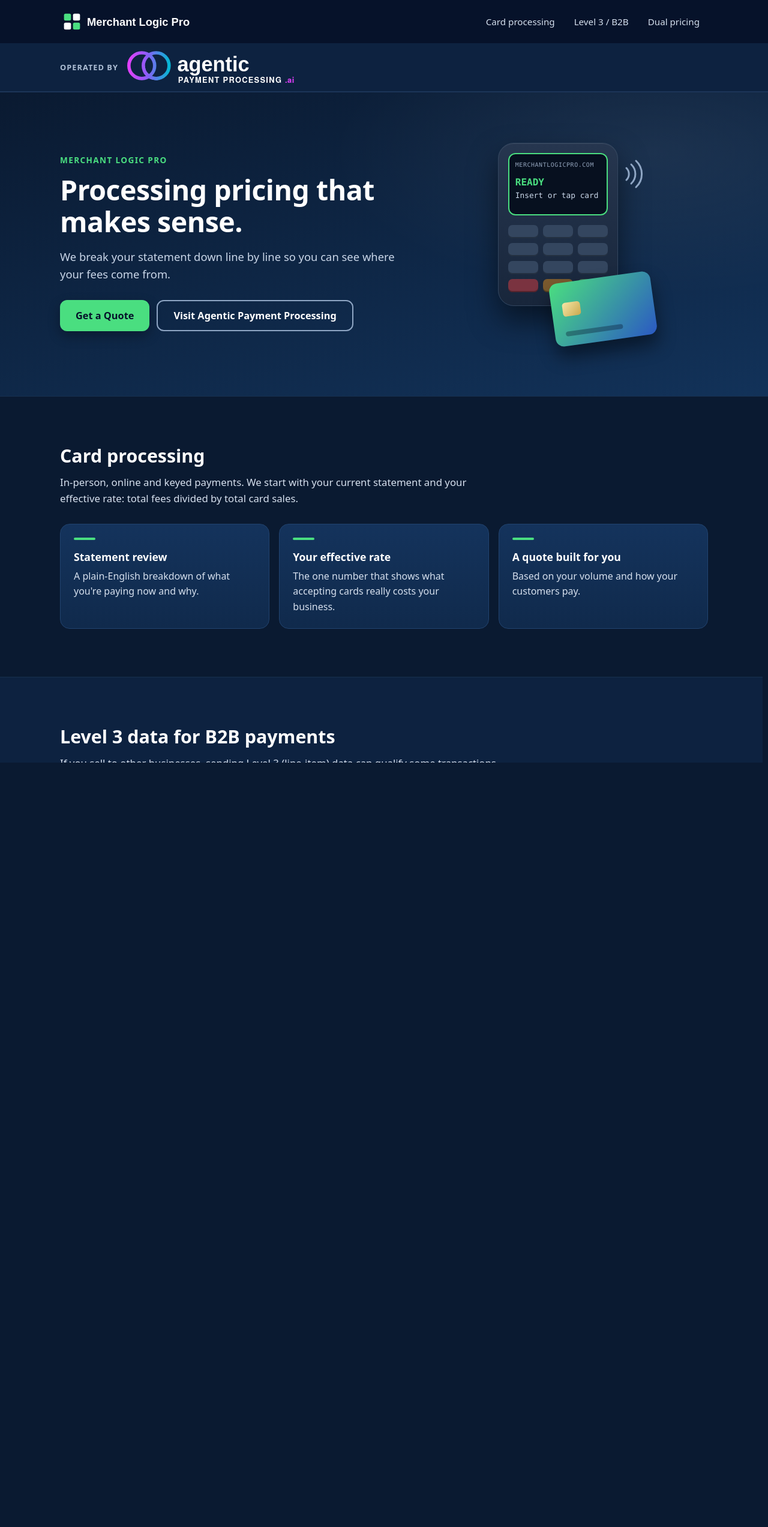
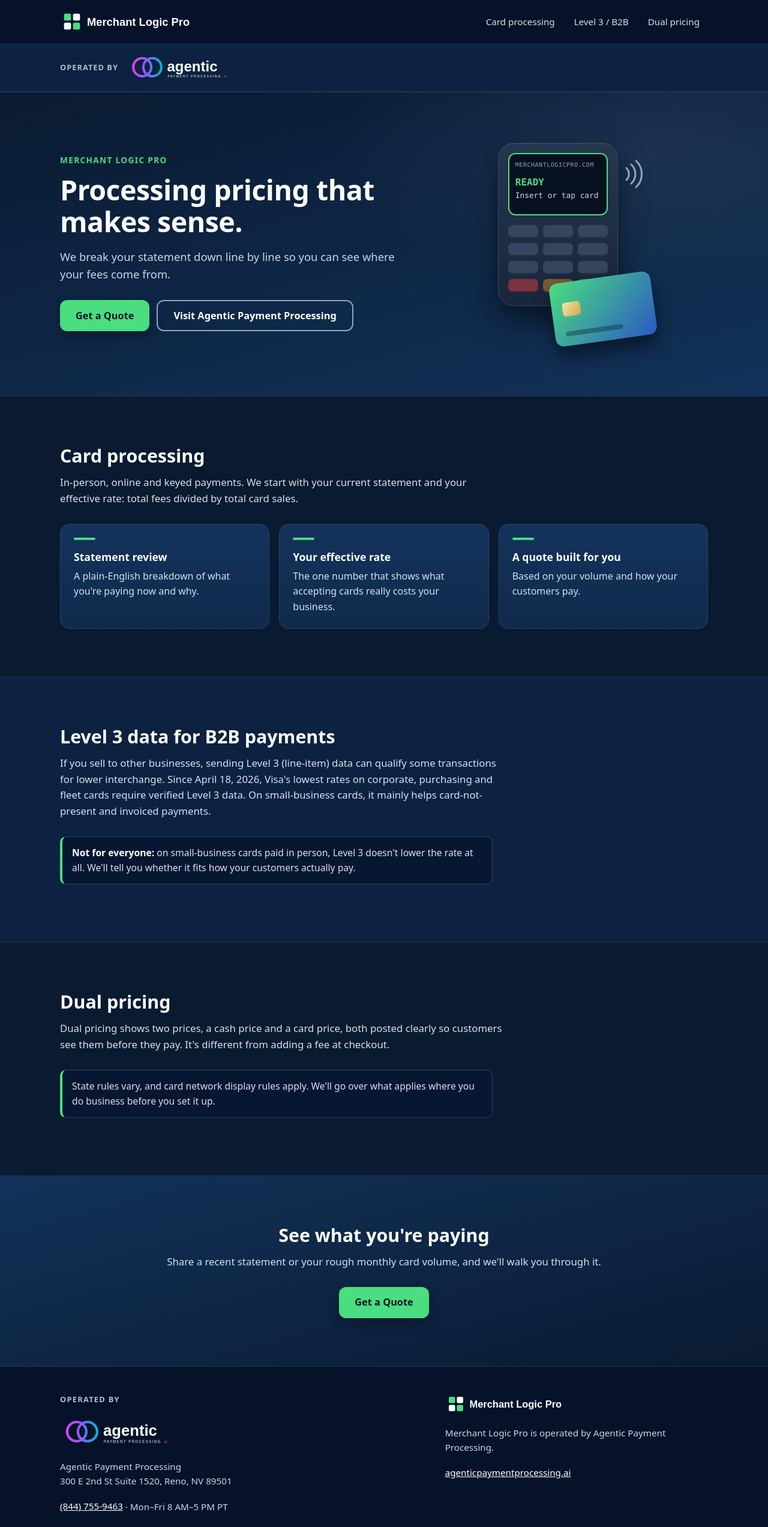
Before and after one commit to chrisgriego-debug/lp-merchantlogicpro-com, a plain HTML site: page index.html in a window 1280 px wide. Shown: the top 2545 px of the page at 60% size. Drawn offline with Linux system fonts and the light colour scheme.

Commit message:
Use original Agentic logo

```diff
--- a/index.html
+++ b/index.html
@@ -54,7 +54,7 @@
 </style></head><body><a class="skip" href="#main">Skip to content</a>
 <header><div class="wrap hbar"><a class="brand" href="#top" aria-label="Merchant Logic Pro, top of page"><img src="logo.svg" alt="Merchant Logic Pro"></a>
 <nav aria-label="Page sections"><a href="#processing">Card processing</a><a href="#level3">Level 3 / B2B</a><a href="#dual">Dual pricing</a></nav></div>
-<div class="opstrip"><div class="wrap"><span>Operated by</span><img class="aglogo" src="agentic-logo-legible.svg" alt="Agentic Payment Processing" width="296" height="60"></div></div></header>
+<div class="opstrip"><div class="wrap"><span>Operated by</span><img class="aglogo" src="agentic-logo.svg" alt="Agentic Payment Processing" width="234" height="60"></div></div></header>
 <main id="main"><section class="hero" id="top"><div class="wrap"><div><span class="eyebrow">Merchant Logic Pro</span><h1>Processing pricing that makes sense.</h1><p class="lead">We break your statement down line by line so you can see where your fees come from.</p>
 <div class="ctas"><a class="btn btn-p" href="https://agenticpaymentprocessing.ai">Get a Quote</a><a class="btn btn-s" href="https://agenticpaymentprocessing.ai">Visit Agentic Payment Processing</a></div></div>
 <div class="art" aria-hidden="true"><div class="term"><div class="screen"><small>MERCHANTLOGICPRO.COM</small><b>READY</b><i>Insert or tap card</i></div><div class="keys"><span></span><span></span><span></span><span></span><span></span><span></span><span></span><span></span><span></span><span class="k3"></span><span class="k2"></span><span class="k1"></span></div></div><svg class="nfc" viewBox="0 0 56 56" aria-hidden="true"><g fill="none" stroke="#8FA6C4" stroke-width="3" stroke-linecap="round"><path d="M20 18a14 14 0 0 1 0 20"/><path d="M28 12a22 22 0 0 1 0 32"/><path d="M36 6a30 30 0 0 1 0 44"/></g></svg><div class="card"></div></div></div></section>
@@ -67,7 +67,7 @@
 <section class="s" id="dual"><div class="wrap"><h2>Dual pricing</h2><p class="intro">Dual pricing shows two prices, a cash price and a card price, both posted clearly so customers see them before they pay. It's different from adding a fee at checkout.</p>
 <p class="note">State rules vary, and card network display rules apply. We'll go over what applies where you do business before you set it up.</p></div></section>
 <section class="s cta"><div class="wrap"><h2>See what you're paying</h2><p class="intro" style="margin:0 auto">Share a recent statement or your rough monthly card volume, and we'll walk you through it.</p><div class="ctas"><a class="btn btn-p" href="https://agenticpaymentprocessing.ai">Get a Quote</a></div></div></section></main>
-<footer><div class="wrap"><div class="fgrid"><div class="op"><h3>Operated by</h3><img class="aglogo" src="agentic-logo-legible.svg" alt="Agentic Payment Processing" width="296" height="60">
+<footer><div class="wrap"><div class="fgrid"><div class="op"><h3>Operated by</h3><img class="aglogo" src="agentic-logo.svg" alt="Agentic Payment Processing" width="234" height="60">
 <p>Agentic Payment Processing<br>300 E 2nd St Suite 1520, Reno, NV 89501</p>
 <p><a class="l" href="tel:+18447559463">(844) 755-9463</a> · Mon–Fri 8 AM–5 PM PT</p>
 <div class="ctas" style="margin-top:14px"><a class="btn btn-s" href="https://agenticpaymentprocessing.ai">Visit Agentic Payment Processing</a></div></div>
```
